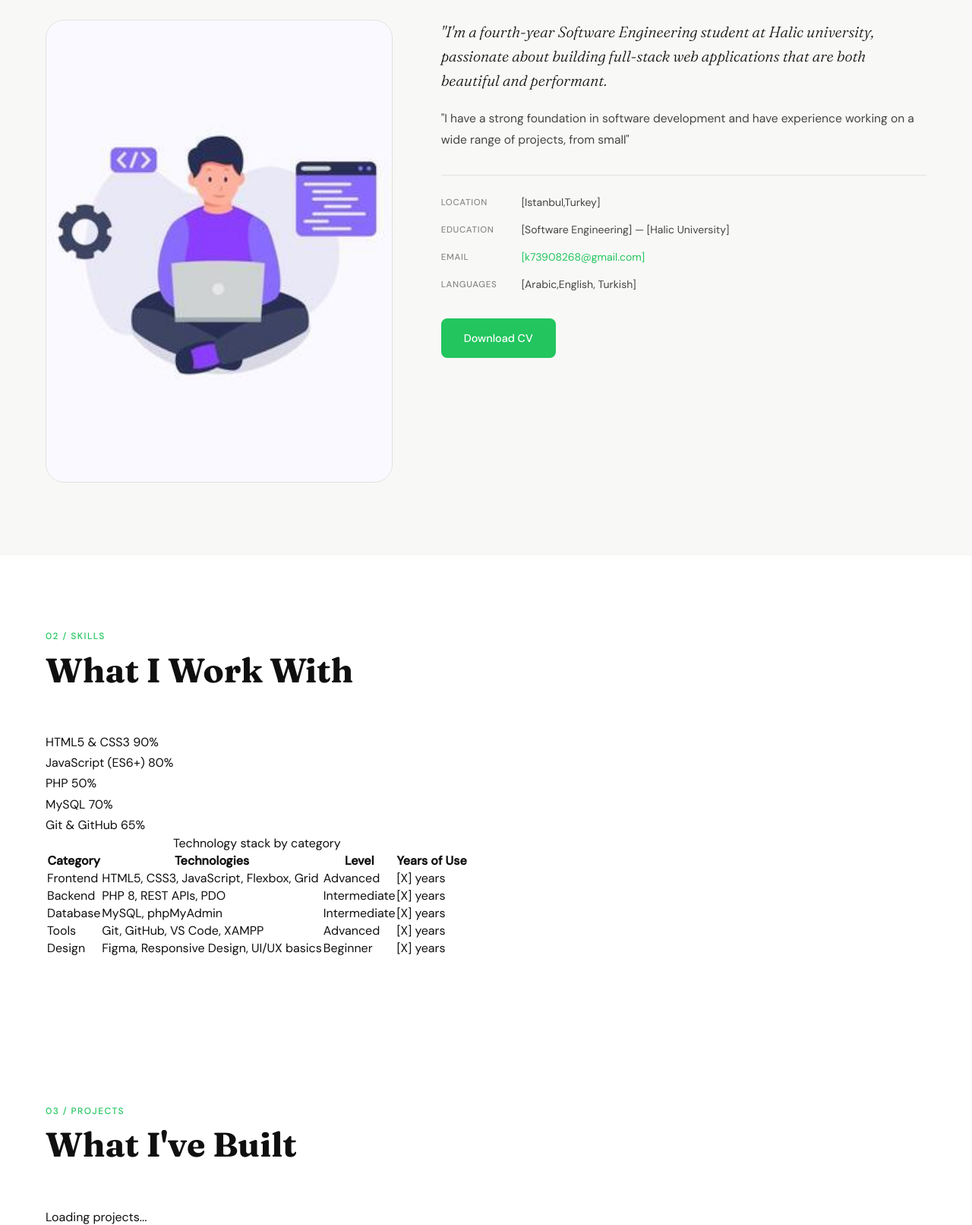
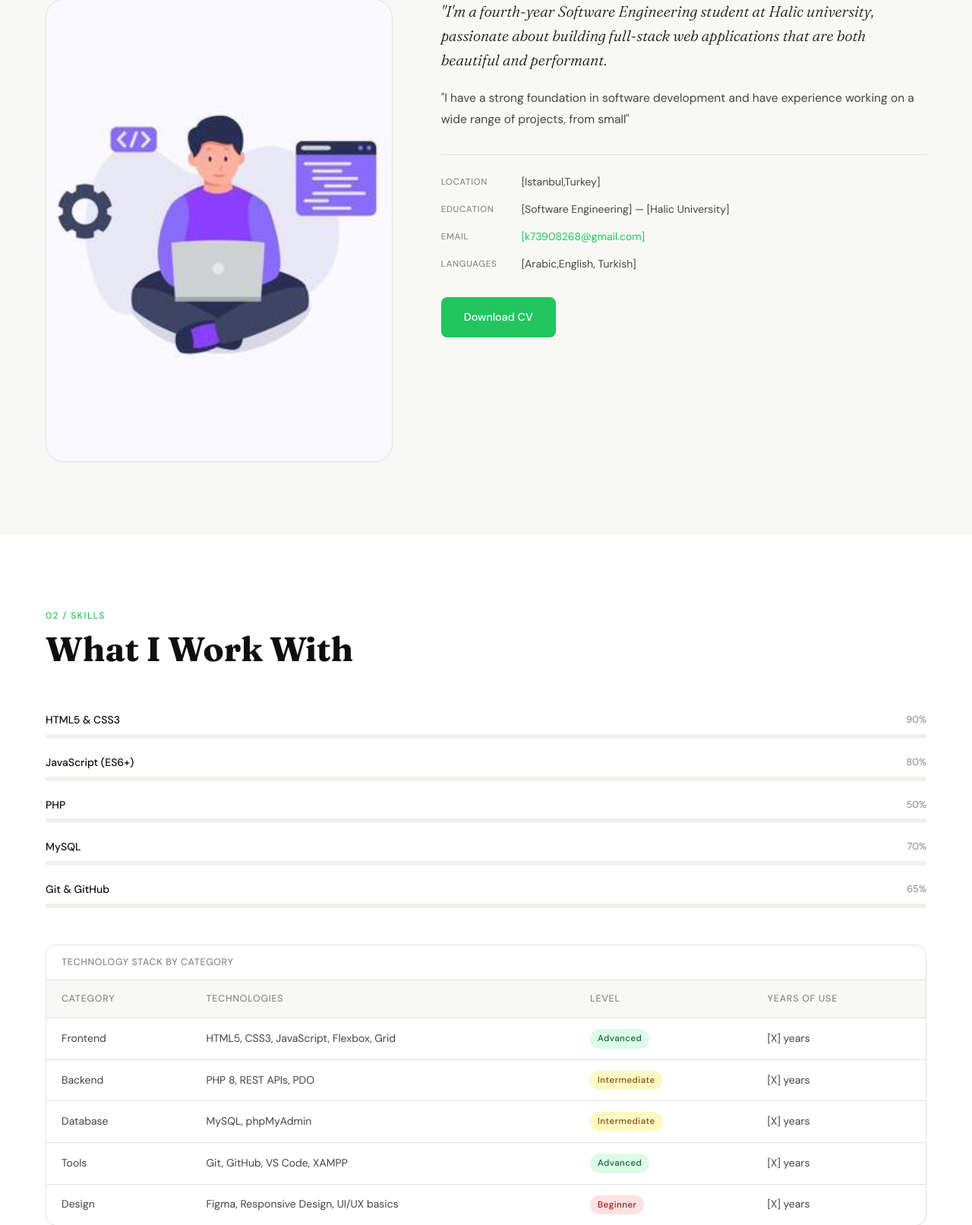
Before and after one commit to pureprogrammer1/portfolio, a PHP site: page / in a window 1280 px wide. Shown: the part 1039-2651 px from the top of the page at 76% size. Run offline with PHP 8.4, Linux system fonts and the light colour scheme.

Commit message:
feat: add skills section and i forgot to add (<) to !DOCTYPE html>

```diff
--- a/css/style.css
+++ b/css/style.css
@@ -469,3 +469,92 @@ section { padding: 6rem 0; }
 .fact-value { color: var(--text-2); }
 .fact-value a { color: var(--accent); }
 .fact-value a:hover { text-decoration: underline; }
+
+/* SECTION 3 · SKILLS */
+.section-skills { background: var(--bg); }
+
+.skills-bars {
+  display: flex;
+  flex-direction: column;
+  gap: 1.25rem;
+  margin-bottom: 3rem;
+}
+
+.skill-meta {
+  display: flex;
+  justify-content: space-between;
+  margin-bottom: 6px;
+}
+.skill-name  { font-size: 0.875rem; font-weight: 500; color: var(--text); }
+.skill-percent { font-size: 0.8rem; color: var(--text-3); }
+
+.skill-track {
+  height: 6px;
+  background: var(--bg-3);
+  border-radius: 999px;
+  overflow: hidden;
+}
+.skill-bar {
+  height: 100%;
+  width: 0;
+  background: var(--accent);
+  border-radius: 999px;
+  transition: width 1.2s cubic-bezier(0.16,1,0.3,1);
+}
+/* JS triggers this class when in viewport */
+.skill-bar.animate { width: var(--target-width); }
+
+/* Skills table */
+.table-wrapper {
+  overflow-x: auto;
+  border-radius: var(--radius-md);
+  border: 1px solid var(--border);
+}
+.skills-table {
+  width: 100%;
+  border-collapse: collapse;
+  font-size: 0.875rem;
+}
+.skills-table caption {
+  font-size: 0.78rem;
+  color: var(--text-3);
+  text-align: left;
+  padding: 0.75rem 1.25rem;
+  border-bottom: 1px solid var(--border);
+  font-weight: 500;
+  letter-spacing: 0.05em;
+  text-transform: uppercase;
+}
+.skills-table thead th {
+  background: var(--bg-2);
+  padding: 0.875rem 1.25rem;
+  text-align: left;
+  font-weight: 500;
+  font-size: 0.78rem;
+  text-transform: uppercase;
+  letter-spacing: 0.06em;
+  color: var(--text-3);
+  border-bottom: 1px solid var(--border);
+}
+.skills-table tbody td {
+  padding: 0.875rem 1.25rem;
+  border-bottom: 1px solid var(--border);
+  color: var(--text-2);
+}
+.skills-table tbody tr:last-child td { border-bottom: none; }
+.skills-table tbody tr:hover { background: var(--bg-2); }
+
+.badge {
+  display: inline-block;
+  padding: 3px 10px;
+  border-radius: var(--radius-xl);
+  font-size: 0.72rem;
+  font-weight: 500;
+  letter-spacing: 0.04em;
+}
+.badge-high { background: #dcfce7; color: #166534; }
+.badge-mid  { background: #fef9c3; color: #854d0e; }
+.badge-low  { background: #fee2e2; color: #991b1b; }
+body.dark-mode .badge-high { background: #14532d; color: #86efac; }
+body.dark-mode .badge-mid  { background: #422006; color: #fde68a; }
+body.dark-mode .badge-low  { background: #450a0a; color: #fca5a5; }
--- a/index.html
+++ b/index.html
@@ -1,4 +1,4 @@
-!DOCTYPE html>
+<!DOCTYPE html>
 <html lang="en">
 <head>
   <meta charset="UTF-8" />
```
